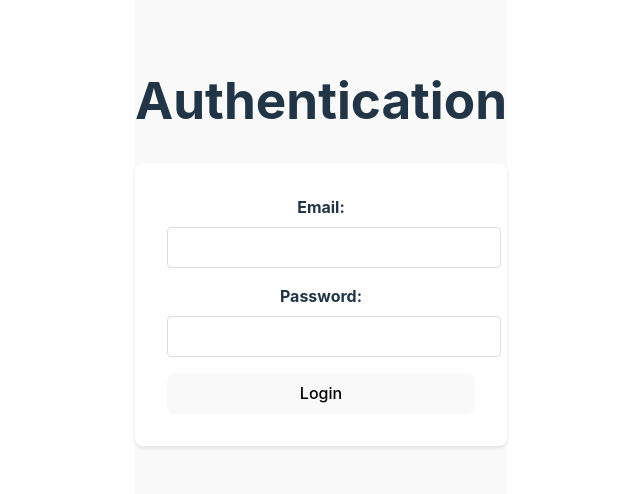
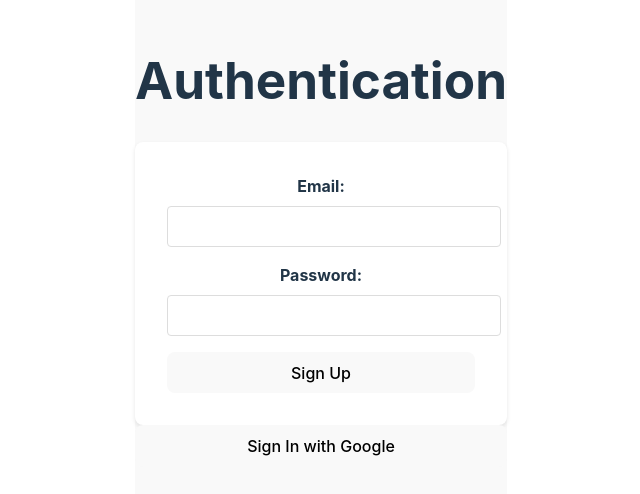
Before and after one commit to Amayuru1999/MetaRoon-Firebase-Assignment, a React (Vite) app in the folder frontend/: page /auth in a window 1280 px wide. Shown: the part 190-684 px from the top of the page, without its empty margins (319-959 px from the left). Built offline with nearby package versions, Linux system fonts and the light colour scheme.

Commit message:
feat:implemented google sign in

```diff
--- a/frontend/src/screens/AuthScreen.tsx
+++ b/frontend/src/screens/AuthScreen.tsx
@@ -1,18 +1,23 @@
-import React, { useState } from 'react';
+import React, { useEffect, useState } from 'react';
 import './AuthScreen.css';
-import { createUserWithEmailAndPassword } from 'firebase/auth';
-import {auth} from "../config/firebase-config.ts";
+import { createUserWithEmailAndPassword, signInWithPopup, GoogleAuthProvider } from 'firebase/auth';
+import { auth } from '../config/firebase-config';
+import { useNavigate } from 'react-router-dom';
 
 const AuthScreen: React.FC = () => {
     const [email, setEmail] = useState('');
     const [password, setPassword] = useState('');
+    const [isAuthenticated, setIsAuthenticated] = useState(false);
+    const navigate = useNavigate();
+    const provider = new GoogleAuthProvider();
 
-    const handleSubmit = (event: React.FormEvent) => {
+    const handleEmailPasswordSubmit = (event: React.FormEvent) => {
         event.preventDefault();
-        createUserWithEmailAndPassword(auth,email,password)
+        createUserWithEmailAndPassword(auth, email, password)
             .then((userCredential) => {
                 const user = userCredential.user;
                 console.log(user);
+                setIsAuthenticated(true);
             })
             .catch((error) => {
                 const errorCode = error.code;
@@ -21,10 +26,30 @@ const AuthScreen: React.FC = () => {
             });
     };
 
+    const handleGoogleSignIn = () => {
+        signInWithPopup(auth, provider)
+            .then((result) => {
+                const user = result.user;
+                console.log(user);
+                setIsAuthenticated(true);
+            })
+            .catch((error) => {
+                const errorCode = error.code;
+                const errorMessage = error.message;
+                console.error(errorCode, errorMessage);
+            });
+    };
+
+    useEffect(() => {
+        if (isAuthenticated) {
+            navigate('/firestore');
+        }
+    }, [isAuthenticated, navigate]);
+
     return (
         <div className="auth-screen">
             <h1>Authentication</h1>
-            <form onSubmit={handleSubmit} className="auth-form">
+            <form onSubmit={handleEmailPasswordSubmit} className="auth-form">
                 <div className="form-group">
                     <label htmlFor="email">Email:</label>
                     <input
@@ -45,8 +70,11 @@ const AuthScreen: React.FC = () => {
                         required
                     />
                 </div>
-                <button type="submit">Login</button>
+                <button type="submit">Sign Up</button>
             </form>
+            <button onClick={handleGoogleSignIn} className="google-sign-in-button">
+                Sign In with Google
+            </button>
         </div>
     );
 }
```
